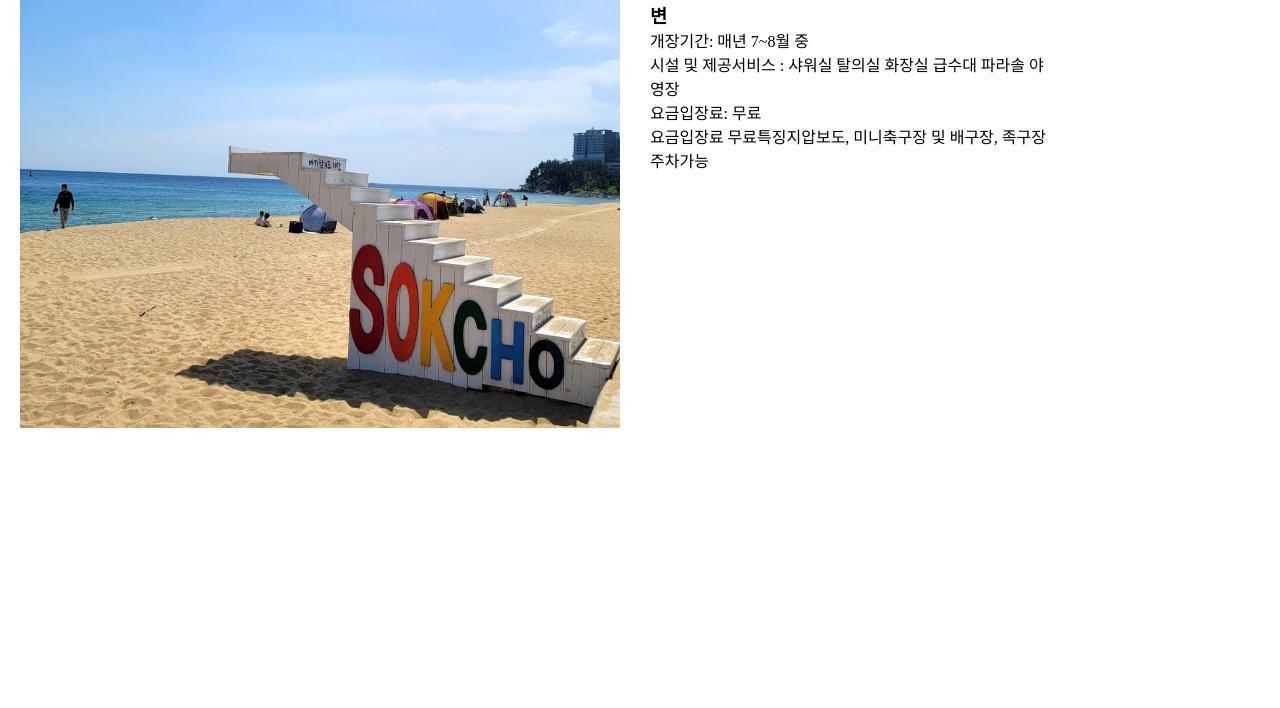
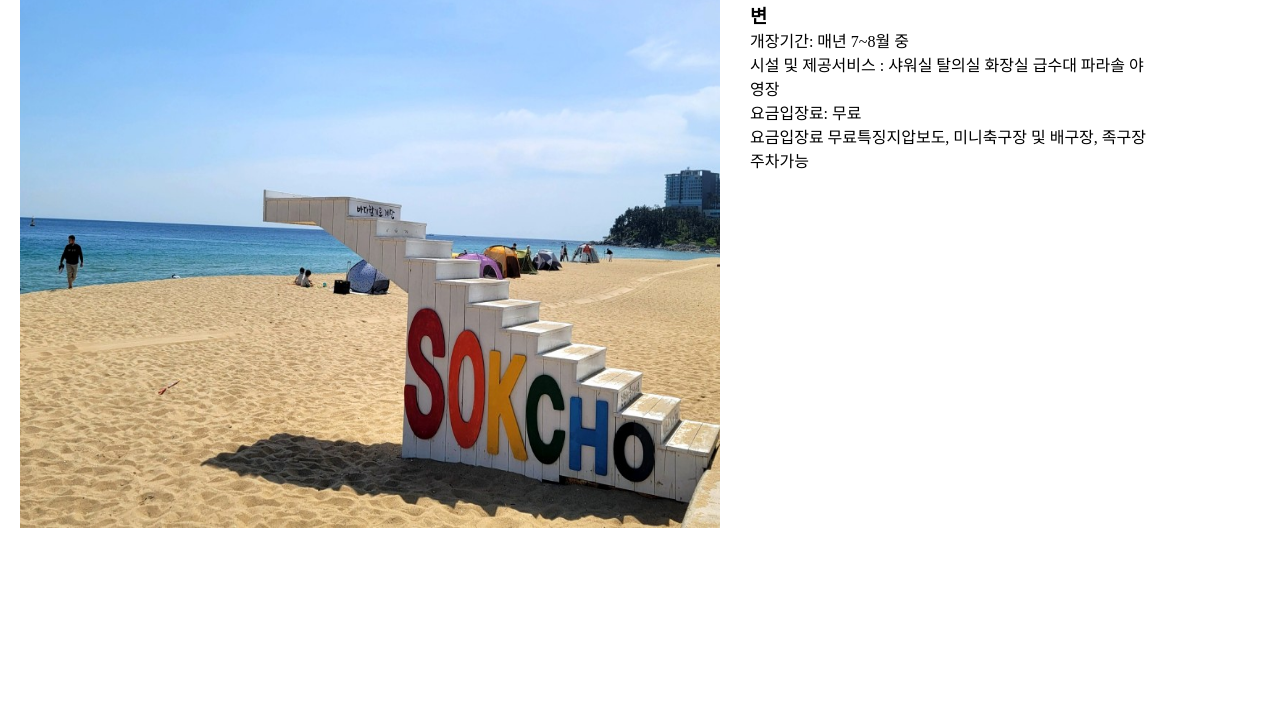
Before and after one commit to ddodoyeon/dy0929, a plain HTML site: page sokcho.html in a window 1280 px wide. Shown: the part 92-800 px from the top of the page. Drawn offline with Linux system fonts and the light colour scheme.

Commit message:
Update sokcho.html

```diff
--- a/sokcho.html
+++ b/sokcho.html
@@ -61,7 +61,7 @@
 </style>
 <body>
     <div id="img">
-        <img src="./imgs/sokcho.jpg"  width="600" height="500">
+        <img src="./imgs/sokcho.jpg"  width="700" height="600">
         </div>
 
         <div id="desc" >
```
